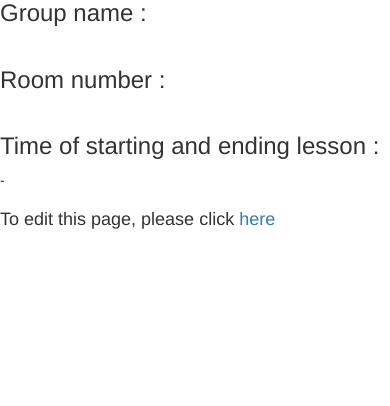
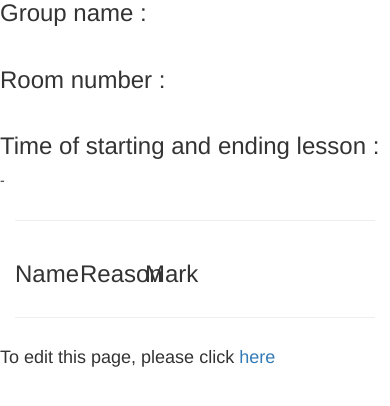
Before and after one commit to DevGuysPy/School, a Django app: template templates/lesson.html in a window 390 px wide. Shown: the part 213-619 px from the top of the page. Run offline with Django 3.2, Linux system fonts and the light colour scheme; the template is opened without the code that fills it, so the values that code supplies are empty; some libraries are stand-ins or nearby versions.

Commit message:
Add marks to lessons

```diff
--- a/School/admin.py
+++ b/School/admin.py
@@ -1,5 +1,5 @@
 from django.contrib import admin
-from School.models import Teacher, Room, Lesson, Group, Discipline, Student
+from School.models import Teacher, Room, Lesson, Group, Discipline, Student, Mark
 
 @admin.register(Teacher)
 class TeacherAdmin(admin.ModelAdmin):
@@ -30,6 +30,10 @@ class DisciplineAdmin(admin.ModelAdmin):
 class StudentAdmin(admin.ModelAdmin):
     list_display = ('name',)
 
+@admin.register(Mark)
+class MarkAdmin(admin.ModelAdmin):
+    list_display = ('number',)
+
 
 # admin.site.register(Teacher)
 # admin.site.register(Room)
--- a/School/models.py
+++ b/School/models.py
@@ -6,9 +6,10 @@ from django.db import models
 
 class Mark(models.Model):
     number = models.IntegerField(default=0)
+    lesson = models.ForeignKey('Lesson')
+    student = models.ForeignKey('Student')
+    reason = models.CharField(max_length=150)
 
-    def __str__(self):
-        return self.number
 
 
 class Discipline(models.Model):
--- a/templates/lesson.html
+++ b/templates/lesson.html
@@ -50,6 +50,32 @@
         <div class="row">
             <p>{{ lesson.start }} - {{ lesson.end }}</p>
         </div>
+        <hr>
+        <div class="row">
+            <div class="col-xs-2">
+                <h3> Name</h3>
+            </div>
+            <div class="col-xs-2">
+                <h3>Reason</h3>
+            </div>
+            <div class="col-xs-2">
+                <h3>Mark</h3>
+            </div>
+        </div>
+        {% for m in mark %}
+        <div class="row">
+            <div class="col-xs-2">
+                {{ m.student}}
+            </div>
+            <div class="col-xs-2">
+                {{ m.reason}}
+            </div>
+            <div class="col-xs-2">
+                {{ m.number}}
+             </div>
+        </div>
+        {%endfor%}
+        <hr>
         <div class="row">
             <h4>To edit this page, please click <a href="{% url 'lesson_detail_edit' lesson_id=lesson.id %}"><span>here</span></a></h4>
         </div>
--- a/templates/lesson/edit.html
+++ b/templates/lesson/edit.html
@@ -56,10 +56,13 @@
                 <p>{{ lesson.start }} - {{ lesson.end }}</p>
                 {{ form.start }}
             </div>
+
             <div class= 'row'>
                 <input type="submit" class="btn btn-primary" value="Submit">
             </div>
         </form>
     </div>
+
+
 </body>
 </html>
```
Also changed, not shown: School/views.py (+7 -3 lines), School/migrations/0015_auto_20150709_1523.py (added), School/migrations/0016_auto_20150709_1526.py (added), School/migrations/0017_auto_20150709_1944.py (added), School/migrations/0018_auto_20150709_1949.py (added), School/migrations/0019_auto_20150709_1952.py (added), School/migrations/0020_auto_20150709_1954.py (added), School/migrations/0021_group_participants.py (added), School/migrations/0022_auto_20150709_2004.py (added), School/migrations/0023_auto_20150709_2049.py (added).
